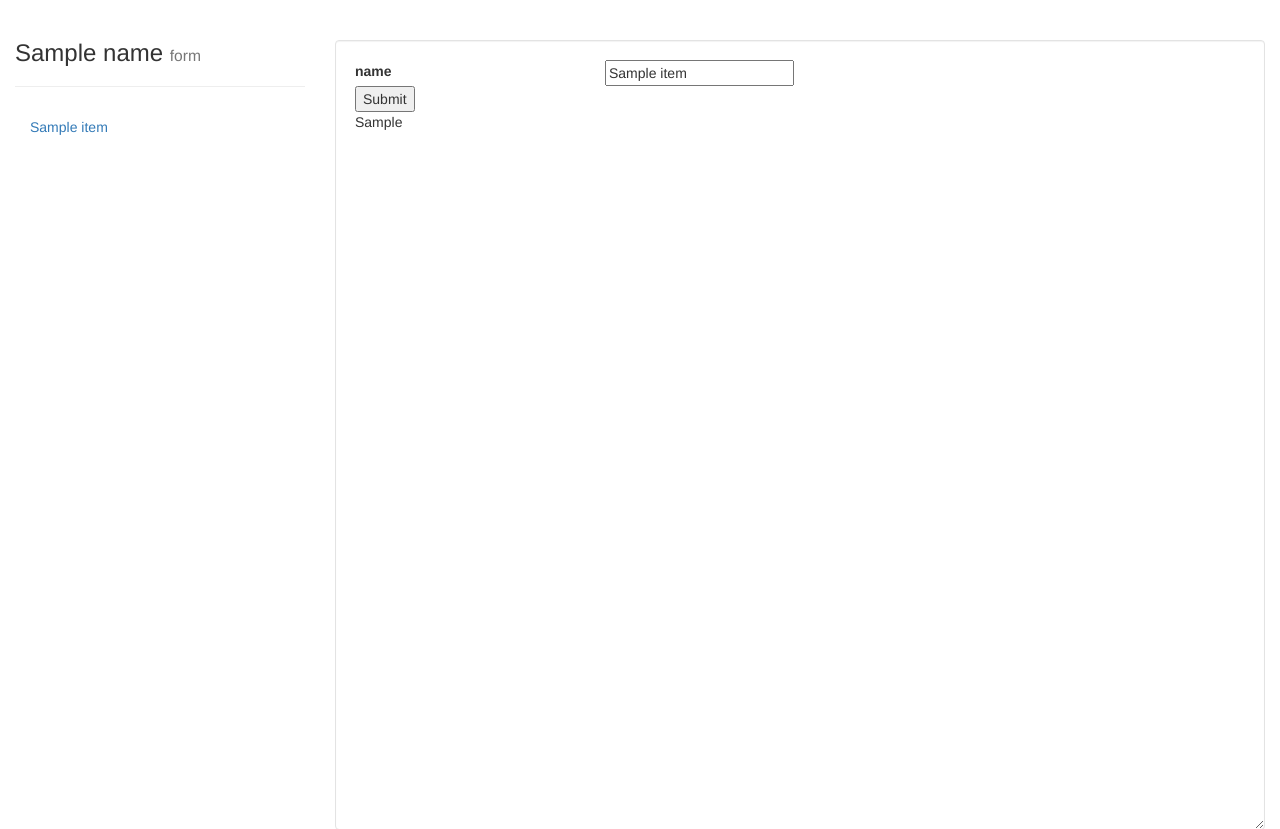
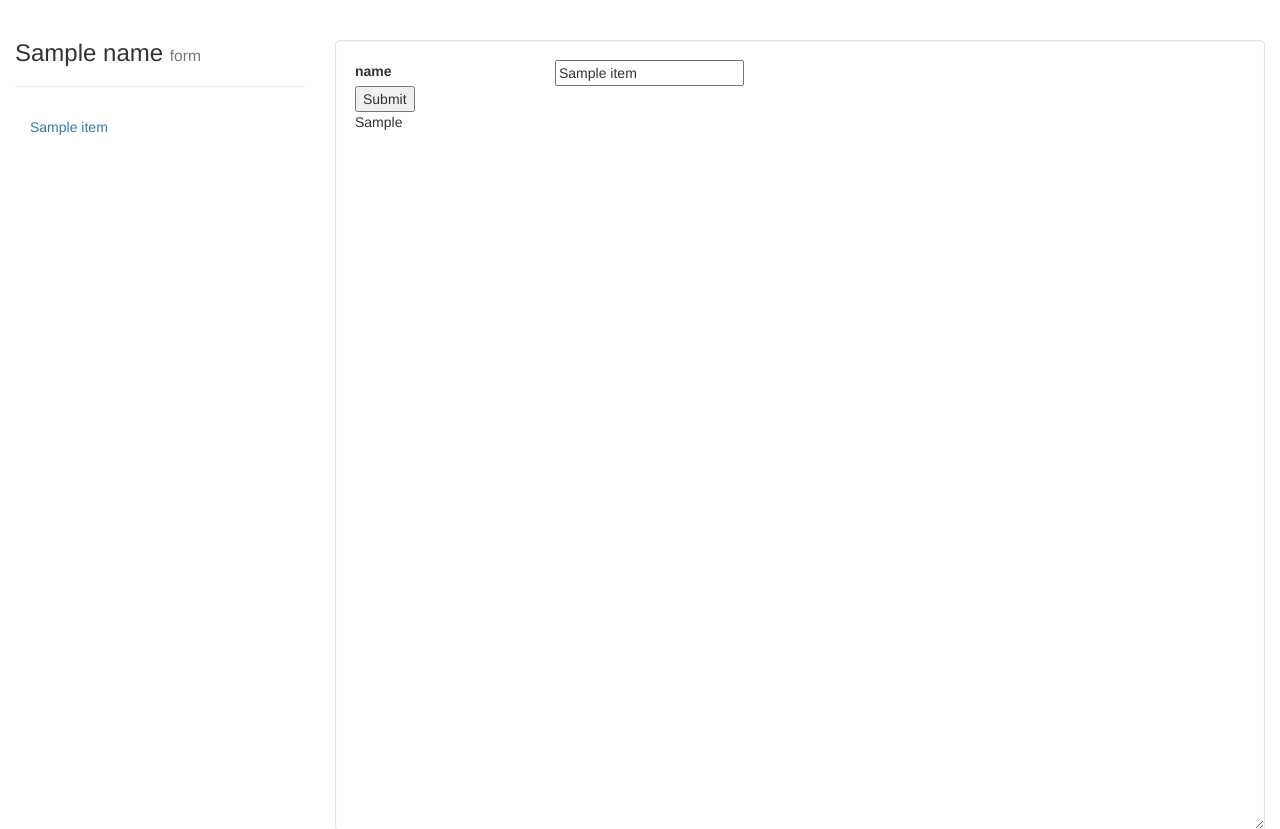
Before and after one commit to libreForms/libreForms-flask, a Flask app: template libreforms/templates/index.html in a window 1280 px wide. Shown: the part 52-881 px from the top of the page. Run offline with Flask 2, Linux system fonts and the light colour scheme; the template is opened without the code that fills it: most values are stand-ins (such as "Sample title", 1, 10 or a date in 2020); some libraries are stand-ins or nearby versions.

Commit message:
Fixed: some issues with form formatting

```diff
--- a/libreforms/static/style.css
+++ b/libreforms/static/style.css
@@ -58,12 +58,19 @@
     }
 }
 
+/* label.multi-select {
+	display: inline-block;
+	float: left;
+	clear: left;
+	text-align: left;
+} */
+
 
 label {
 	display: inline-block;
 	float: left;
 	clear: left;
-	width: 250px;
+	width: 200px;
 	text-align: left;
 }
 
--- a/libreforms/templates/index.html
+++ b/libreforms/templates/index.html
@@ -21,17 +21,19 @@
 			    {% for field in context.keys() %}
 				{% if context[field].input_field.type == "radio" or context[field].input_field.type == "checkbox" %}
 				<tr>
-					<td><label for="">{{ field | replace('_', ' ')}}</label></td>
+					<td><label class="form-field" for="">{{ field | replace('_', ' ')}}</label></td>
 					<td>
+					<table>
 					{% for item in context[field].input_field.content %}
-					<input type="{{ context[field].input_field.type }}" value="{{ item }}" id="{{ field }} {{ item }}" name="{{ field }}" {% if context[field].output_data.required==true %}required{% endif %}/><label for="">{{ item }}</label>
+					<tr><td><input type="{{ context[field].input_field.type }}" value="{{ item }}" id="{{ field }} {{ item }}" name="{{ field }} {{ item }}" {% if context[field].output_data.required==true %}required{% endif %}/></td><td><label class='multi-select' for="{{ field }} {{ item }}">{{ item }}</label></td></tr>
 					{% endfor %}
+					</table>
 					</td>
 				</tr>
 				{% elif context[field].input_field.type == "hidden" %}
 				{% else %}
 				<tr>
-				  <td><label for="{{ field }}">{{ field | replace('_', ' ')}}</label></td>
+				  <td><label class="form-field" for="{{ field }}">{{ field | replace('_', ' ')}}</label></td>
 				  <td><input type="{{ context[field].input_field.type }}" value="{{ context[field].input_field.content[0] }}" id="{{ field }}" name="{{ field }}" {% if context[field].output_data.required==true %}required{% endif %}/></td>
 				</tr>
 				{% endif %}
```
